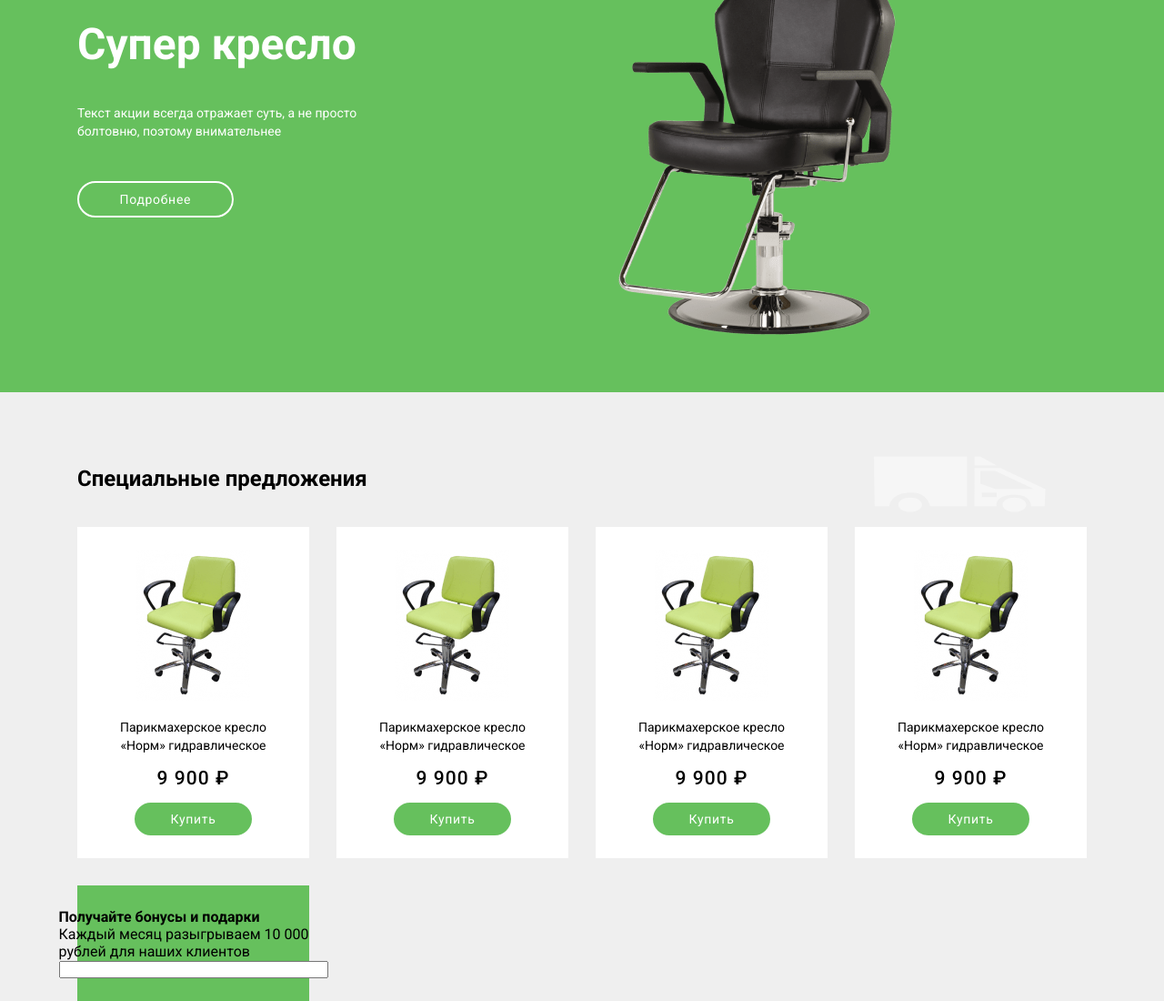
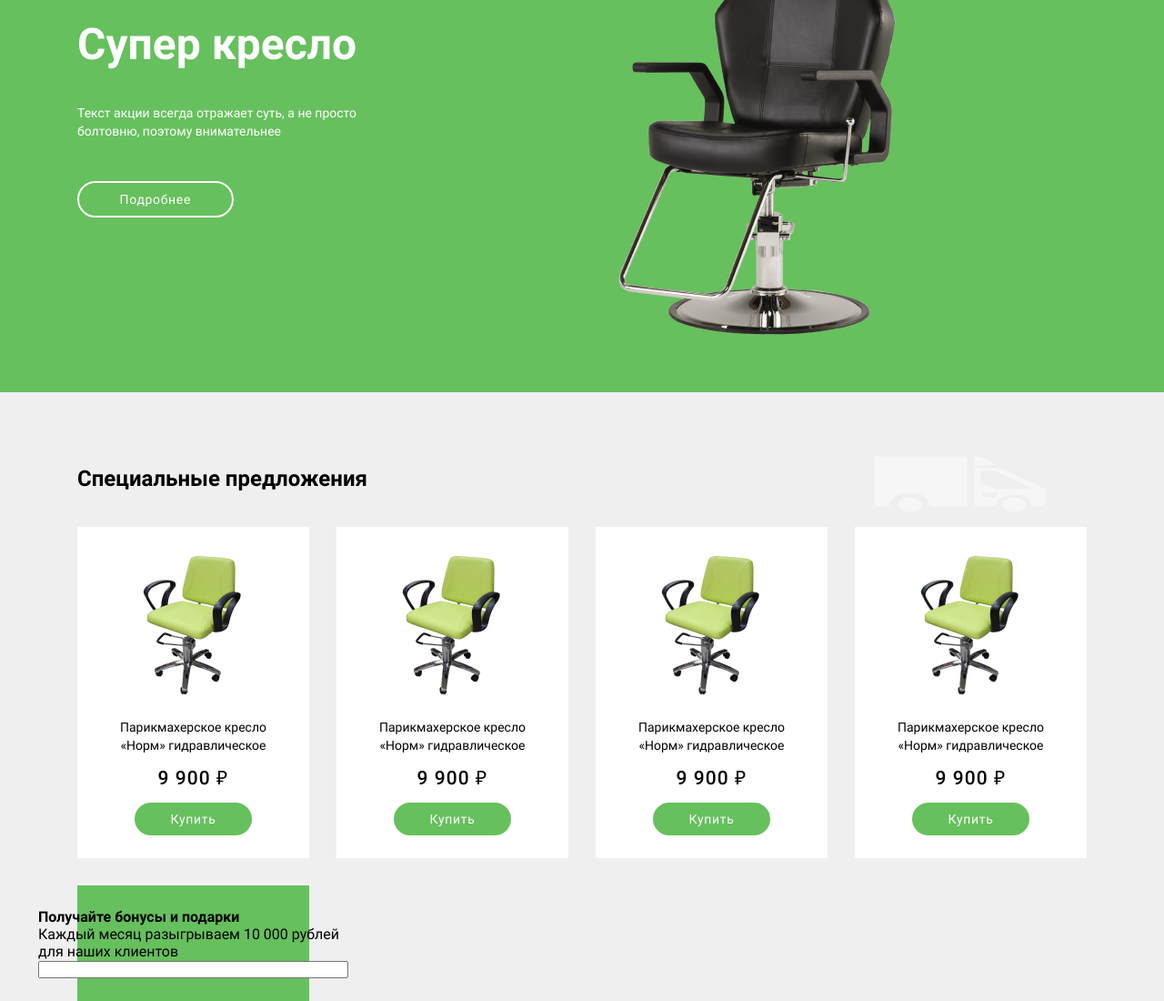
Before and after one commit to elusive600/beauty2, a plain HTML site: page index.html in a window 1280 px wide. Shown: the part 423-1523 px from the top of the page at 91% size. Drawn offline with Linux system fonts and the light colour scheme.

Commit message:
local-fonts

```diff
--- a/index.html
+++ b/index.html
@@ -4,8 +4,6 @@
     <meta charset="UTF-8">
     <meta name="viewport" content="width=device-width, initial-scale=1.0">
     <link rel="stylesheet" href="style.css">
-    <link rel="preconnect" href="https://fonts.gstatic.com">
-    <link href="https://fonts.googleapis.com/css2?family=Roboto:wght@400;500;700&display=swap" rel="stylesheet">
     <title>Document</title>
 </head>
 <body>
```
